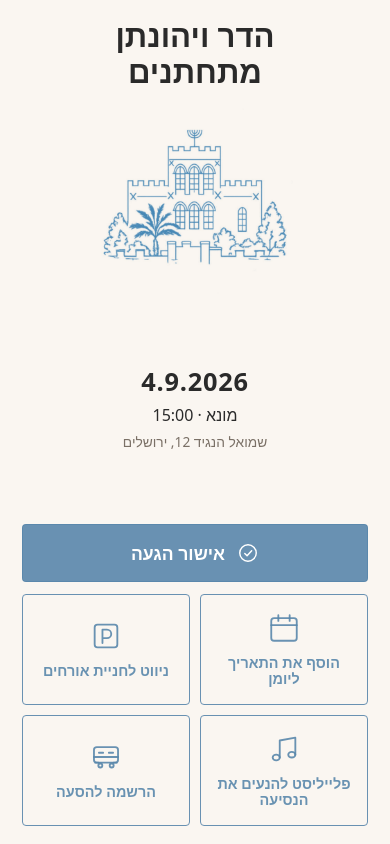
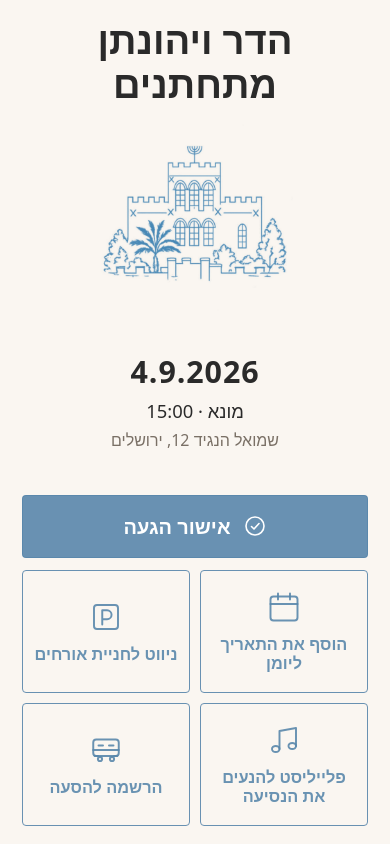
Before and after one commit to galiddo/YehonantanAndHadar, a website: page index.html in a window 390 px wide. Drawn offline with Linux system fonts and the light colour scheme; a web font is replaced by a local one.

Commit message:
Bump mobile text and button sizes

```diff
--- a/index.html
+++ b/index.html
@@ -440,7 +440,7 @@
         flex-shrink: 0;
       }
       .names {
-        font-size: clamp(1.8rem, 8vw, 2.4rem);
+        font-size: clamp(2.2rem, 9.8vw, 2.9rem);
         line-height: 1.15;
       }
       .venue-img {
@@ -454,12 +454,12 @@
         flex-shrink: 0;
       }
       .event-date {
-        font-size: clamp(1.5rem, 6.5vw, 1.9rem);
+        font-size: clamp(1.8rem, 7.8vw, 2.3rem);
         letter-spacing: 0.03em;
       }
-      .event-location { font-size: 1rem; }
+      .event-location { font-size: 1.15rem; }
       .event-address {
-        font-size: 0.86rem;
+        font-size: 1rem;
         margin-top: 0;
       }
       .actions {
@@ -467,32 +467,35 @@
         flex-shrink: 0;
       }
       .btn-primary {
-        padding: 16px 22px;
-        font-size: 1.1rem;
+        padding: 17px 22px;
+        font-size: 1.25rem;
       }
-      .btn-primary-icon { width: 22px; height: 22px; }
+      .btn-primary-icon { width: 24px; height: 24px; }
       .button-grid { gap: 10px; }
       .btn-tile {
         aspect-ratio: auto;
-        padding: 16px 10px;
+        padding: 18px 10px;
         gap: 10px;
-        min-height: 100px;
+        min-height: 108px;
       }
-      .btn-tile-icon { width: 34px; height: 34px; }
+      .btn-tile-icon { width: 36px; height: 36px; }
       .btn-tile-label {
-        font-size: 0.9rem;
-        line-height: 1.15;
+        font-size: 1.02rem;
+        line-height: 1.2;
       }
     }
 
     /* Smaller / shorter phones */
     @media (max-width: 480px) and (max-height: 720px) {
-      .names { font-size: clamp(1.5rem, 7vw, 2rem); }
+      .names { font-size: clamp(1.8rem, 8.2vw, 2.4rem); }
       .venue-img { max-height: 26vh; }
-      .btn-tile { min-height: 84px; padding: 12px 8px; }
-      .btn-tile-icon { width: 28px; height: 28px; }
-      .btn-tile-label { font-size: 0.82rem; }
-      .btn-primary { padding: 13px 22px; font-size: 1rem; }
+      .event-date { font-size: clamp(1.5rem, 6.8vw, 2rem); }
+      .event-location { font-size: 1.05rem; }
+      .event-address { font-size: 0.92rem; }
+      .btn-tile { min-height: 90px; padding: 14px 8px; }
+      .btn-tile-icon { width: 30px; height: 30px; }
+      .btn-tile-label { font-size: 0.92rem; }
+      .btn-primary { padding: 14px 22px; font-size: 1.1rem; }
     }
 
   </style>
```
